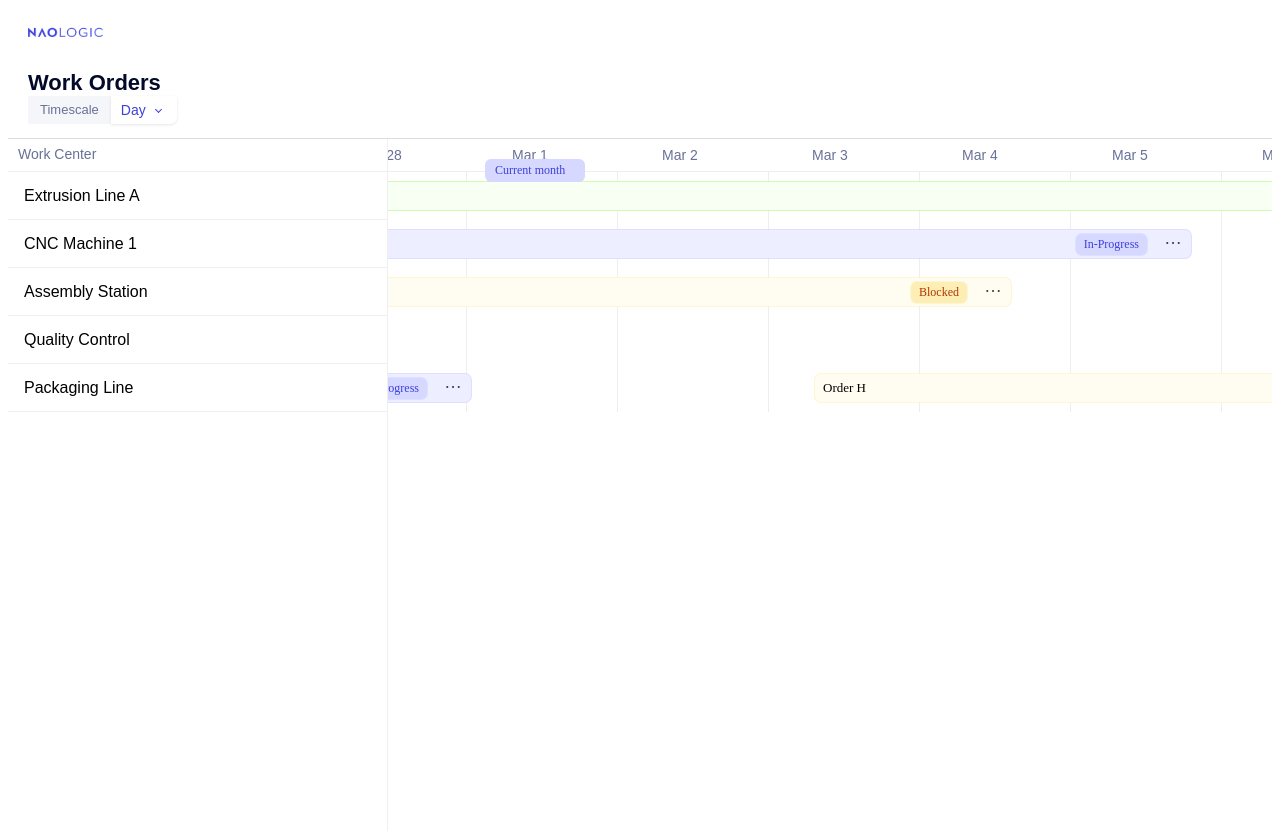
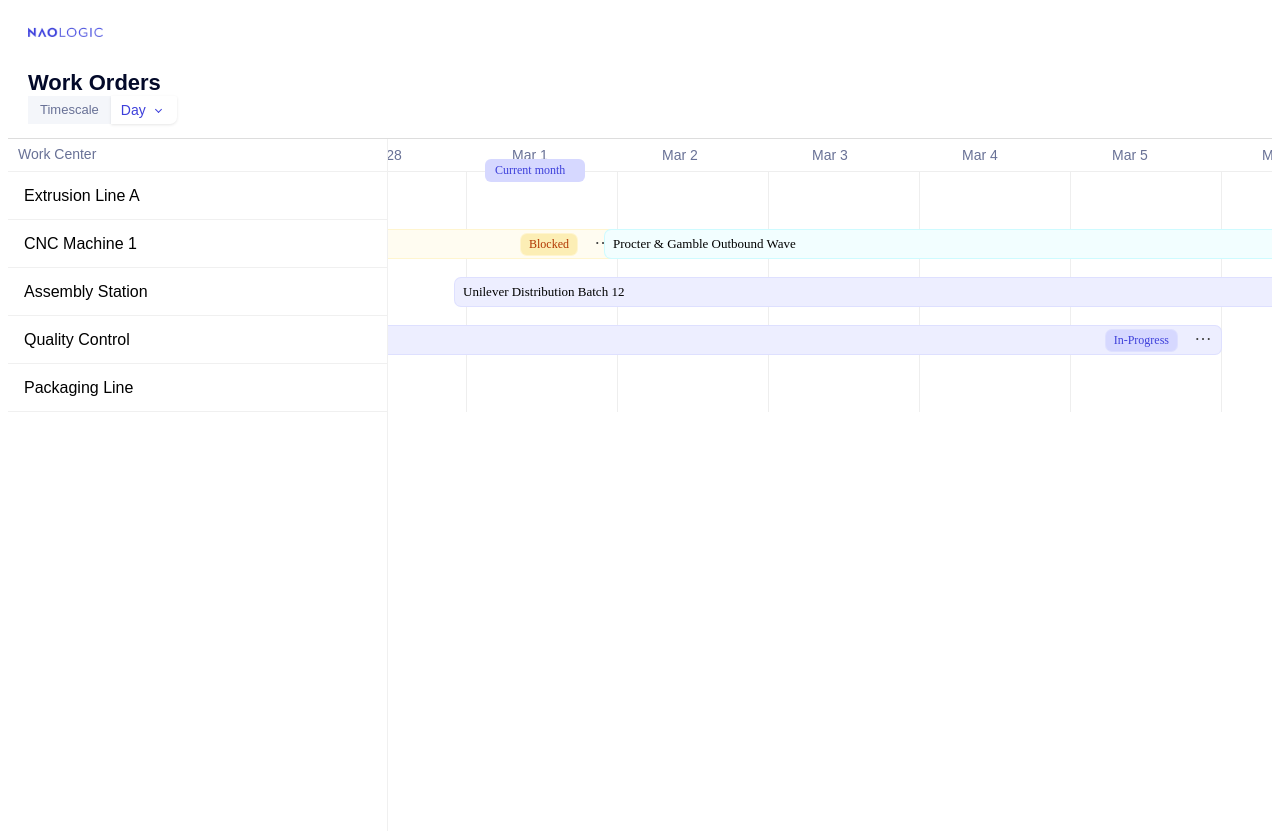
Before and after one commit to iam13lank/Naologic-Assessment, an Angular app: page / in a window 1280 px wide. Built offline with nearby package versions, Linux system fonts and the light colour scheme; a web font is replaced by a local one.

Commit message:
minor bug fixes and using corrected data and saved  data to local storage

```diff
--- a/src/app/components/work-order-bar/work-order-bar.component.ts
+++ b/src/app/components/work-order-bar/work-order-bar.component.ts
@@ -61,7 +61,7 @@ export class WorkOrderBarComponent {
     if (startIndex === -1 || endIndex === -1) return {};
 
     const cellWidth = this.getCellWidth();
-
+    console.log(cellWidth)
     return {
       left: `${startIndex * cellWidth}px`,
       width: `${(endIndex - startIndex + 1) * cellWidth}px`,
@@ -106,8 +106,8 @@ export class WorkOrderBarComponent {
     return -1;
   }
   getCellWidth() {
-    if (this.timescale === 'Day') return 180;
-    if (this.timescale === 'Week') return 200;
+    if (this.timescale === 'Day') return 150;
+    if (this.timescale === 'Week') return 150;
     if (this.timescale === 'Month') return 150;
     return 80;
   }
--- a/src/app/data/work-orders.ts
+++ b/src/app/data/work-orders.ts
@@ -1,92 +1,298 @@
 import { WorkOrderDocument } from '../models/work-order.model';
 
 export const WORK_ORDERS: WorkOrderDocument[] = [
+  // -------------------------
+  // WORK CENTER wc-1
+  // -------------------------
   {
     docId: 'wo-1',
     docType: 'workOrder',
     data: {
-      name: 'Order A',
+      name: 'Sysco Foods Distribution Prep',
       workCenterId: 'wc-1',
       status: 'open',
-      startDate: '2026-02-17',
-      endDate: '2026-02-20'
+      startDate: '2025-06-10',
+      endDate: '2025-06-15'
     }
   },
   {
     docId: 'wo-2',
     docType: 'workOrder',
     data: {
-      name: 'Order B',
+      name: 'C.H. Robinson Freight Consolidation',
       workCenterId: 'wc-1',
-      status: 'complete',
-      startDate: '2026-02-25',
-      endDate: '2026-03-12'
+      status: 'in-progress',
+      startDate: '2025-06-16',
+      endDate: '2025-06-30'
     }
   },
   {
     docId: 'wo-3',
     docType: 'workOrder',
     data: {
-      name: 'Order C',
-      workCenterId: 'wc-2',
-      status: 'in-progress',
-      startDate: '2026-02-18',
-      endDate: '2026-03-02'
+      name: 'FedEx Ground Routing Prep',
+      workCenterId: 'wc-1',
+      status: 'complete',
+      startDate: '2025-07-01',
+      endDate: '2025-07-12'
     }
   },
   {
     docId: 'wo-4',
     docType: 'workOrder',
     data: {
-      name: 'Order D',
-      workCenterId: 'wc-3',
+      name: 'PepsiCo Beverage Loadout',
+      workCenterId: 'wc-1',
       status: 'blocked',
-      startDate: '2026-02-22',
-      endDate: '2026-03-01'
+      startDate: '2026-02-01',
+      endDate: '2026-02-10'
     }
   },
   {
     docId: 'wo-5',
     docType: 'workOrder',
     data: {
-      name: 'Order E',
-      workCenterId: 'wc-4',
-      status: 'open',
-      startDate: '2026-02-16',
-      endDate: '2026-02-18'
+      name: 'Lowe’s Distribution Outbound Prep',
+      workCenterId: 'wc-1',
+      status: 'complete',
+      startDate: '2026-02-11',
+      endDate: '2026-02-20'
     }
   },
+
+  // -------------------------
+  // WORK CENTER wc-2
+  // -------------------------
   {
     docId: 'wo-6',
     docType: 'workOrder',
     data: {
-      name: 'Order F',
-      workCenterId: 'wc-4',
+      name: 'McKesson Pharma Repack',
+      workCenterId: 'wc-2',
       status: 'complete',
-      startDate: '2026-02-19',
-      endDate: '2026-02-23'
+      startDate: '2025-08-01',
+      endDate: '2025-08-10'
     }
   },
   {
     docId: 'wo-7',
     docType: 'workOrder',
     data: {
-      name: 'Order G',
-      workCenterId: 'wc-5',
+      name: 'UPS Freight Dock Staging',
+      workCenterId: 'wc-2',
       status: 'in-progress',
-      startDate: '2026-02-20',
-      endDate: '2026-02-26'
+      startDate: '2025-12-20',
+      endDate: '2026-01-05'
     }
   },
   {
     docId: 'wo-8',
     docType: 'workOrder',
     data: {
-      name: 'Order H',
+      name: 'Coca-Cola Bottlers Shipment Prep',
+      workCenterId: 'wc-2',
+      status: 'open',
+      startDate: '2026-02-05',
+      endDate: '2026-02-12'
+    }
+  },
+  {
+    docId: 'wo-9',
+    docType: 'workOrder',
+    data: {
+      name: 'Best Buy Regional Sorting',
+      workCenterId: 'wc-2',
+      status: 'blocked',
+      startDate: '2026-02-13',
+      endDate: '2026-03-01'
+    }
+  },
+  {
+    docId: 'wo-10',
+    docType: 'workOrder',
+    data: {
+      name: 'Procter & Gamble Outbound Wave',
+      workCenterId: 'wc-2',
+      status: 'open',
+      startDate: '2026-03-02',
+      endDate: '2026-03-12'
+    }
+  },
+
+  // -------------------------
+  // WORK CENTER wc-3
+  // -------------------------
+  {
+    docId: 'wo-11',
+    docType: 'workOrder',
+    data: {
+      name: 'Cardinal Health Cold Chain Prep',
+      workCenterId: 'wc-3',
+      status: 'blocked',
+      startDate: '2025-09-01',
+      endDate: '2025-09-20'
+    }
+  },
+  {
+    docId: 'wo-12',
+    docType: 'workOrder',
+    data: {
+      name: 'Ryder Logistics Inventory Audit',
+      workCenterId: 'wc-3',
+      status: 'complete',
+      startDate: '2026-01-05',
+      endDate: '2026-01-12'
+    }
+  },
+  {
+    docId: 'wo-13',
+    docType: 'workOrder',
+    data: {
+      name: 'Kroger Distribution Slotting',
+      workCenterId: 'wc-3',
+      status: 'complete',
+      startDate: '2026-02-01',
+      endDate: '2026-02-07'
+    }
+  },
+  {
+    docId: 'wo-14',
+    docType: 'workOrder',
+    data: {
+      name: 'Walgreens Distribution Cycle',
+      workCenterId: 'wc-3',
+      status: 'open',
+      startDate: '2026-02-08',
+      endDate: '2026-02-15'
+    }
+  },
+  {
+    docId: 'wo-15',
+    docType: 'workOrder',
+    data: {
+      name: 'Unilever Distribution Batch 12',
+      workCenterId: 'wc-3',
+      status: 'in-progress',
+      startDate: '2026-03-01',
+      endDate: '2026-03-20'
+    }
+  },
+
+  // -------------------------
+  // WORK CENTER wc-4
+  // -------------------------
+  {
+    docId: 'wo-16',
+    docType: 'workOrder',
+    data: {
+      name: 'Amazon Fulfillment Batch 42',
+      workCenterId: 'wc-4',
+      status: 'open',
+      startDate: '2025-10-01',
+      endDate: '2025-10-05'
+    }
+  },
+  {
+    docId: 'wo-17',
+    docType: 'workOrder',
+    data: {
+      name: 'Walmart Distribution Cycle Count',
+      workCenterId: 'wc-4',
+      status: 'complete',
+      startDate: '2025-10-06',
+      endDate: '2025-10-15'
+    }
+  },
+  {
+    docId: 'wo-18',
+    docType: 'workOrder',
+    data: {
+      name: 'XPO Logistics Cross-Dock',
+      workCenterId: 'wc-4',
+      status: 'open',
+      startDate: '2026-01-10',
+      endDate: '2026-01-20'
+    }
+  },
+  {
+    docId: 'wo-19',
+    docType: 'workOrder',
+    data: {
+      name: 'Albertsons Warehouse Replenishment',
+      workCenterId: 'wc-4',
+      status: 'in-progress',
+      startDate: '2026-02-01',
+      endDate: '2026-02-15'
+    }
+  },
+  {
+    docId: 'wo-20',
+    docType: 'workOrder',
+    data: {
+      name: 'CVS Health Warehouse Prep',
+      workCenterId: 'wc-4',
+      status: 'in-progress',
+      startDate: '2026-02-16',
+      endDate: '2026-03-05'
+    }
+  },
+
+  // -------------------------
+  // WORK CENTER wc-5
+  // -------------------------
+  {
+    docId: 'wo-21',
+    docType: 'workOrder',
+    data: {
+      name: 'Target Regional Sorting',
+      workCenterId: 'wc-5',
+      status: 'in-progress',
+      startDate: '2025-11-01',
+      endDate: '2025-11-18'
+    }
+  },
+  {
+    docId: 'wo-22',
+    docType: 'workOrder',
+    data: {
+      name: 'Costco Wholesale Pallet Build',
       workCenterId: 'wc-5',
       status: 'blocked',
-      startDate: '2026-03-01',
-      endDate: '2026-03-10'
+      startDate: '2025-11-19',
+      endDate: '2025-12-05'
+    }
+  },
+  {
+    docId: 'wo-23',
+    docType: 'workOrder',
+    data: {
+      name: 'DHL Supply Chain Pick Wave 7',
+      workCenterId: 'wc-5',
+      status: 'in-progress',
+      startDate: '2026-01-20',
+      endDate: '2026-02-02'
+    }
+  },
+  {
+    docId: 'wo-24',
+    docType: 'workOrder',
+    data: {
+      name: 'Home Depot Freight Consolidation',
+      workCenterId: 'wc-5',
+      status: 'open',
+      startDate: '2026-02-03',
+      endDate: '2026-02-12'
+    }
+  },
+  {
+    docId: 'wo-25',
+    docType: 'workOrder',
+    data: {
+      name: 'Nestlé Distribution Load Plan',
+      workCenterId: 'wc-5',
+      status: 'complete',
+      startDate: '2026-02-13',
+      endDate: '2026-02-20'
     }
   }
 ];
--- a/src/app/services/work-order.service.ts
+++ b/src/app/services/work-order.service.ts
@@ -1,14 +1,35 @@
 import { Injectable } from '@angular/core';
 import { BehaviorSubject } from 'rxjs';
-import { WorkOrderDocument,WorkOrderStatus} from '../models/work-order.model';
+import { WorkOrderDocument } from '../models/work-order.model';
 import { WORK_ORDERS } from '../data/work-orders';
 
 @Injectable({
   providedIn: 'root'
 })
 export class WorkOrderService {
-  private ordersSubject = new BehaviorSubject<WorkOrderDocument[]>(WORK_ORDERS);
+
+  private readonly STORAGE_KEY = 'workOrders';
+
+  private ordersSubject = new BehaviorSubject<WorkOrderDocument[]>(this.loadInitial());
   orders$ = this.ordersSubject.asObservable();
+
+  constructor() {
+    this.orders$.subscribe(list => {
+      localStorage.setItem(this.STORAGE_KEY, JSON.stringify(list));
+    });
+  }
+
+  private loadInitial(): WorkOrderDocument[] {
+    const saved = localStorage.getItem(this.STORAGE_KEY);
+    if (saved) {
+      try {
+        return JSON.parse(saved);
+      } catch {
+        return [...WORK_ORDERS];
+      }
+    }
+    return [...WORK_ORDERS];
+  }
 
   getAll(): WorkOrderDocument[] {
     return this.ordersSubject.value;
```
